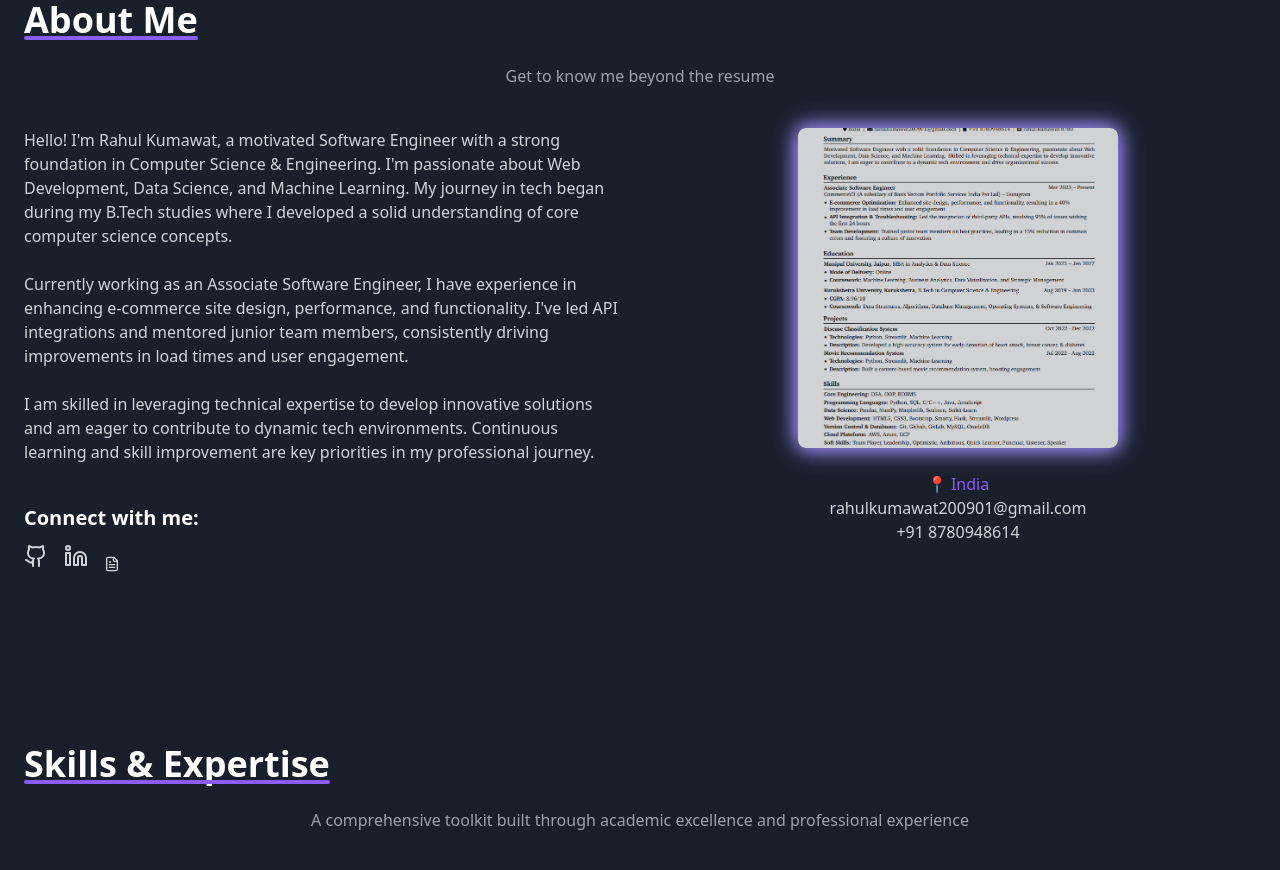
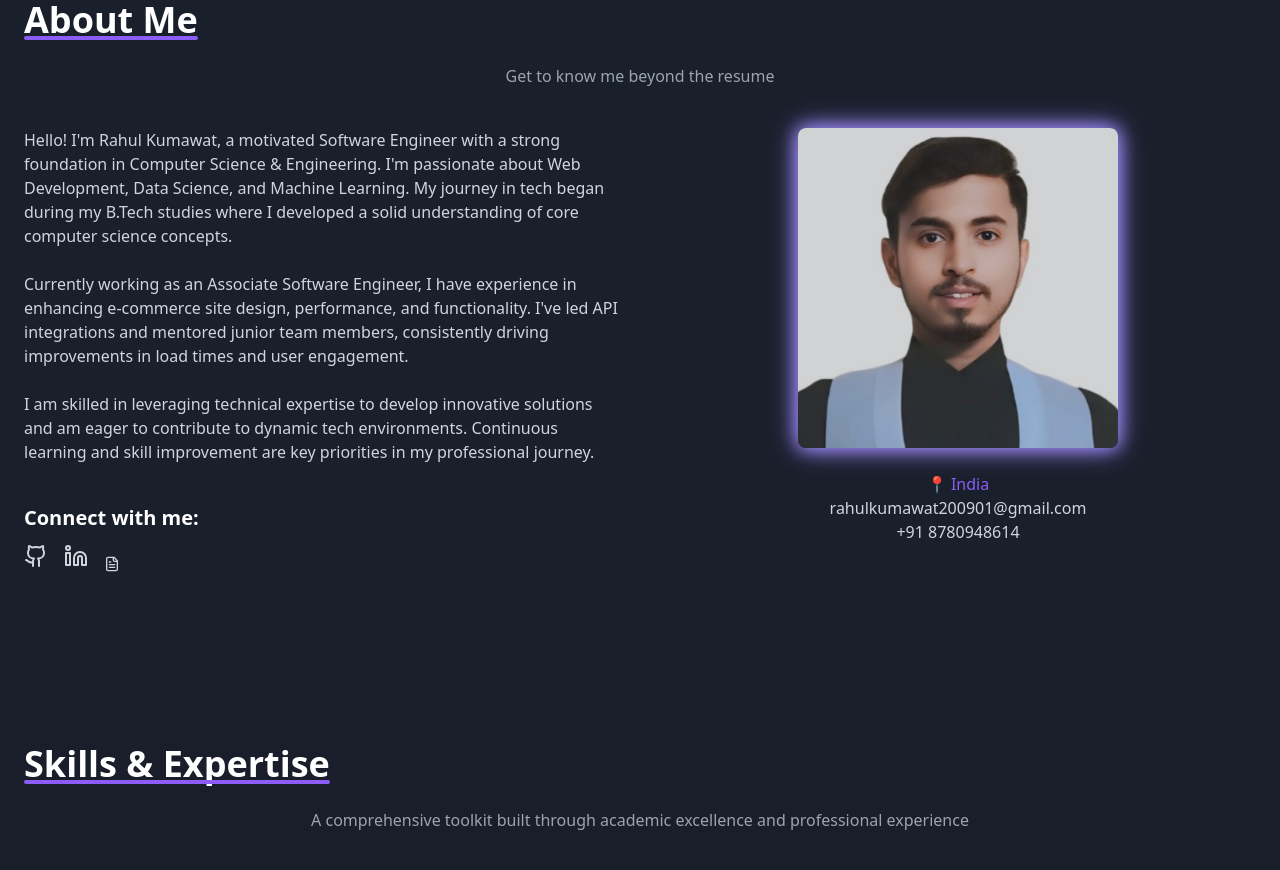
Before and after one commit to Rahulkumawat0/profile-to-portfolio-glow, a React (Vite) app: page / in a window 1280 px wide. Shown: the part 880-1750 px from the top of the page. Built offline with nearby package versions, Linux system fonts and the light colour scheme.

Commit message:
Add profile photo
Adds a profile photo to the about section.

```diff
--- a/src/components/AboutSection.tsx
+++ b/src/components/AboutSection.tsx
@@ -58,7 +58,7 @@ const AboutSection = () => {
               <div className="absolute inset-0 rounded-lg border-2 border-portfolio-purple animate-glow-pulse"></div>
               <div className="absolute inset-0 bg-portfolio-dark rounded-lg overflow-hidden">
                 <img
-                  src="/lovable-uploads/0a570604-5e10-4a73-b9db-8c7d04f080c7.png"
+                  src="/lovable-uploads/fcb79b6c-def6-457f-8d55-070d0256a5d0.png"
                   alt="Rahul Kumawat"
                   className="w-full h-full object-cover opacity-80 hover:opacity-100 transition-opacity"
                 />
```
Also changed, not shown: public/lovable-uploads/fcb79b6c-def6-457f-8d55-070d0256a5d0.png (added).
